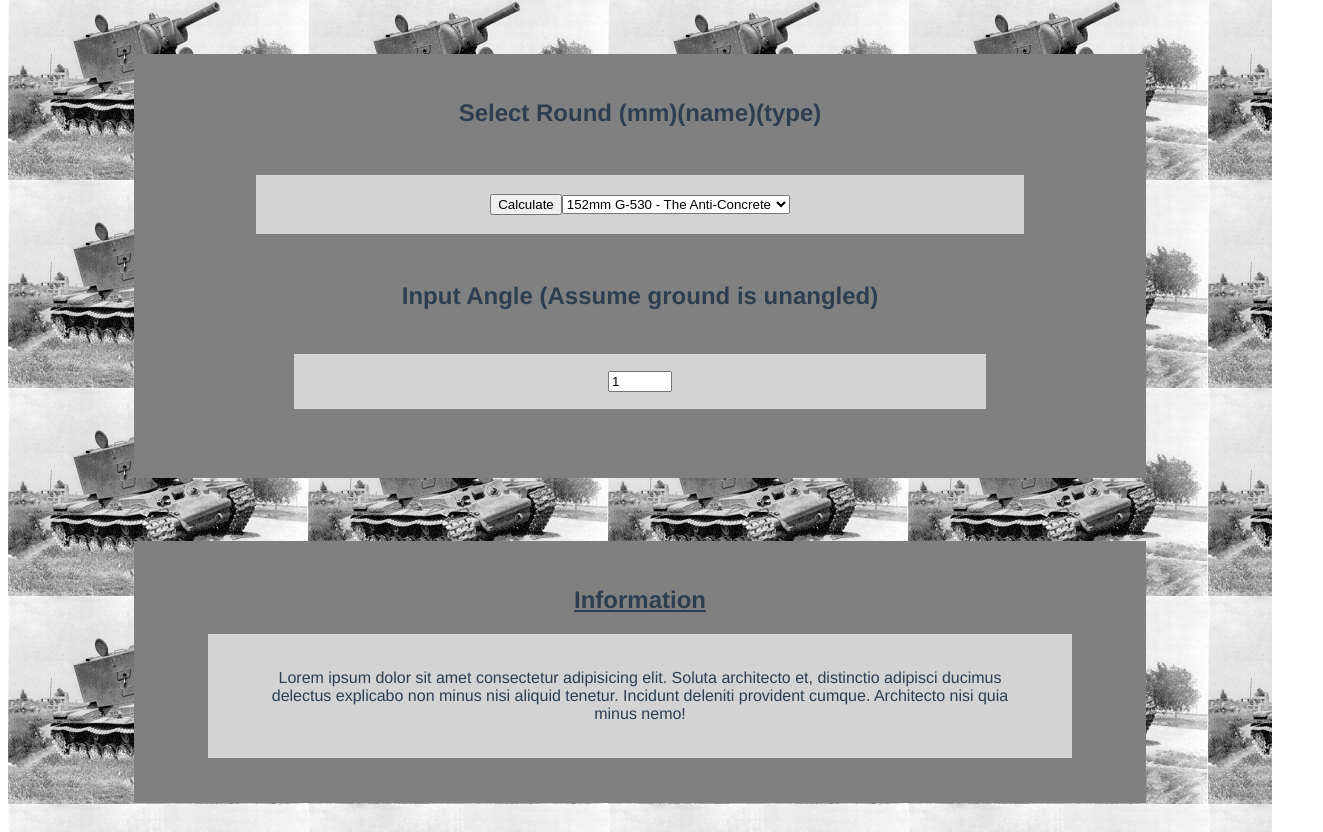
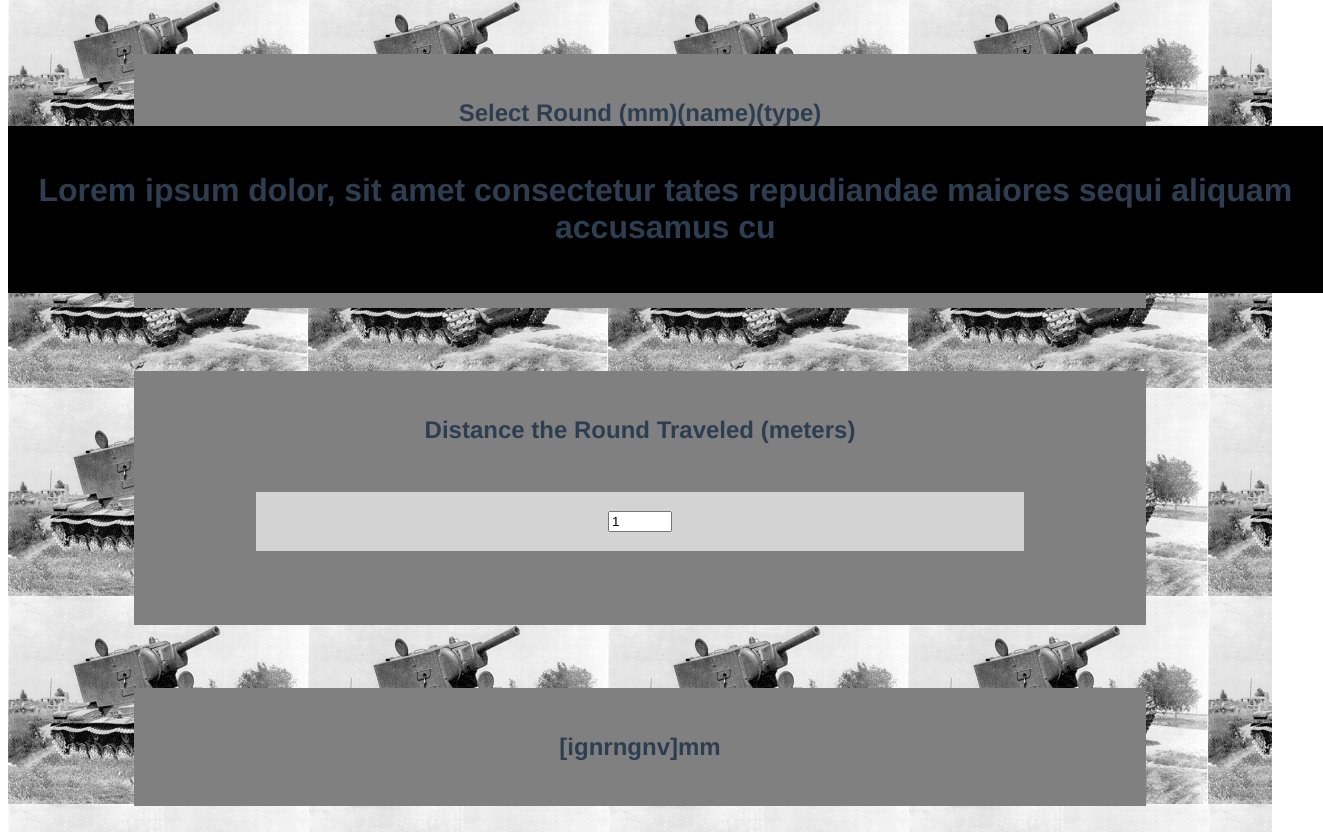
Before and after one commit to staten-island-tech/vue-reactivity-project-AlexanderKokhno, a Vue app in the folder kv88/: page / in a window 1280 px wide. Shown: the part 507-1339 px from the top of the page, 1323 px wide, since content can reach past the window. Built offline with nearby package versions, Linux system fonts and the light colour scheme.

Commit message:
3tretyrte

```diff
--- a/kv88/src/App.vue
+++ b/kv88/src/App.vue
@@ -3,6 +3,7 @@
     <HeaderComp/>
     <DistanceCalc/>
     <InfoComp/>
+    <FooterComp/>
   </div>
 </template>
 
@@ -10,13 +11,15 @@
 import HeaderComp from './components/HeaderComp.vue'
 import DistanceCalc from './components/DistanceCalc.vue'
 import InfoComp from './components/InfoComp.vue'
+import FooterComp from './components/FooterComp.vue'
 
 export default {
   name: 'App',
   components: {
     HeaderComp,
     DistanceCalc,
-    InfoComp
+    InfoComp,
+    FooterComp
   }
 }
 </script>
@@ -28,7 +31,6 @@ export default {
   -moz-osx-font-smoothing: grayscale;
   text-align: center;
   color: #2c3e50;
-  margin-top: 60px;
   background-image:url('./assets/KV-2_abandoned.jpg');
   background-repeat:repeat;
   height: 100rem;
--- a/kv88/src/components/DistanceCalc.vue
+++ b/kv88/src/components/DistanceCalc.vue
@@ -1,6 +1,6 @@
 <template>
     <div class="DistanceCalcDiv">
-        <div class="roundType">
+        <div class="roundType" id="DCIs">
             <h2>Select Round (mm)(name)(type)
             </h2>
             <!-- <form>
@@ -22,11 +22,14 @@
             </div>
             <!-- <button v-on:click="Calc_Distance" id="Calc_Btn">Calculate2</button> -->
         </div>
-        <div class="angleInput">
-          <h2>Input Angle (Assume ground is unangled)</h2>
+        <div class="distanceInput" id="DCIs">
+          <h2>Distance the Round Traveled (meters)</h2>
           <div id="inputL">
             <input type="number" id="IANi" name="IANn" min='-90' max='90' v-model="angle"><br>
           </div>
+        </div>
+        <div class="penAtDisOutput" id="DCIs">
+          <h2>[ignrngnv]mm</h2>
         </div>
     </div>
 
@@ -51,8 +54,6 @@ export default {
       // gei_kv2_ac: document.getElementById('KV_AC')
       options: ['152mm G-530 - The Anti-Concrete'],
       selected: '400'
-      // InfoSelected
-      // https://www.smashingmagazine.com/2020/01/data-components-vue-js/
     }
   },
   methods: {
@@ -106,7 +107,7 @@ export default {
 
 <!-- Add "scoped" attribute to limit CSS to this component only -->
 <style scoped>
-.DistanceCalcDiv {
+#DCIs {
   background-color: gray;
   Margin: 5% 10% 5% 10%;
   padding:2% 2% 2% 2% ;
@@ -118,11 +119,11 @@ export default {
   background-color: black;
 }
 
-.angleInput{
+/* .angleInput{
   margin:2% 5% 2% 5% ;
   justify-content: center;
   background-color: gray;
-}
+} */
 
 #inputL {
   background-color: lightgray;
--- /dev/null
+++ b/kv88/src/components/FooterComp.vue
@@ -0,0 +1,40 @@
+<template>
+  <div class="FooterCompDiv">
+    <h1>Lorem ipsum dolor, sit amet consectetur tates repudiandae maiores sequi aliquam accusamus cu</h1>
+  </div>
+</template>
+
+<script>
+export default {
+  name: 'FooterComp',
+  props: {
+    msg: String
+  }
+}
+</script>
+
+<!-- Add "scoped" attribute to limit CSS to this component only -->
+<style scoped>
+.FooterCompDiv {
+  padding:2% 2% 2% 2% ;
+  position:sticky;
+  bottom: 0;
+  width: 100%;
+  background-color: black;
+  height: auto;
+}
+h3 {
+  margin: 40px 0 0;
+}
+ul {
+  list-style-type: none;
+  padding: 0;
+}
+li {
+  display: inline-block;
+  margin: 0 10px;
+}
+a {
+  color: #42b983;
+}
+</style>
```
